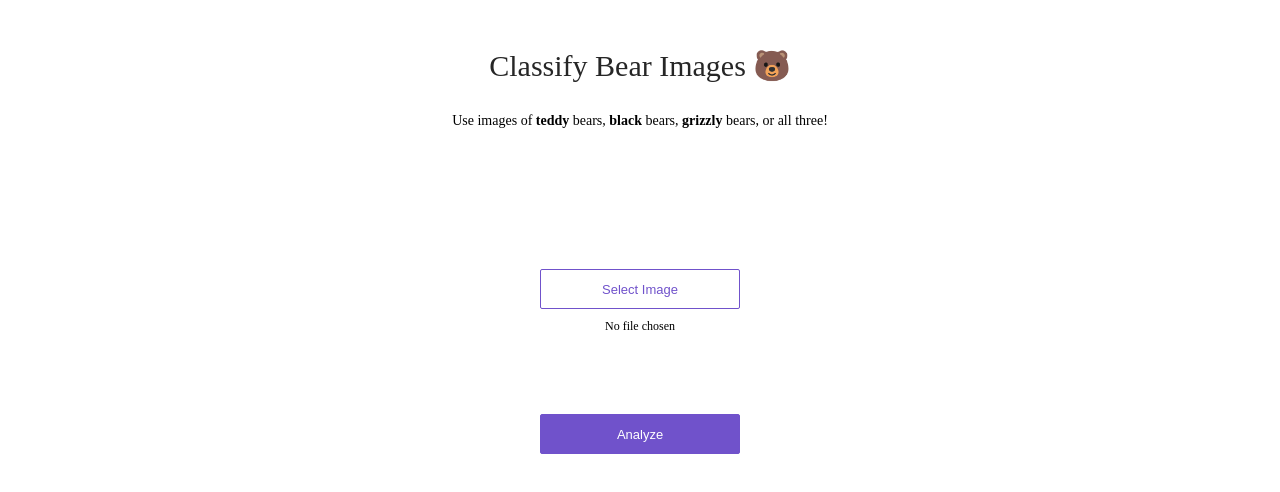
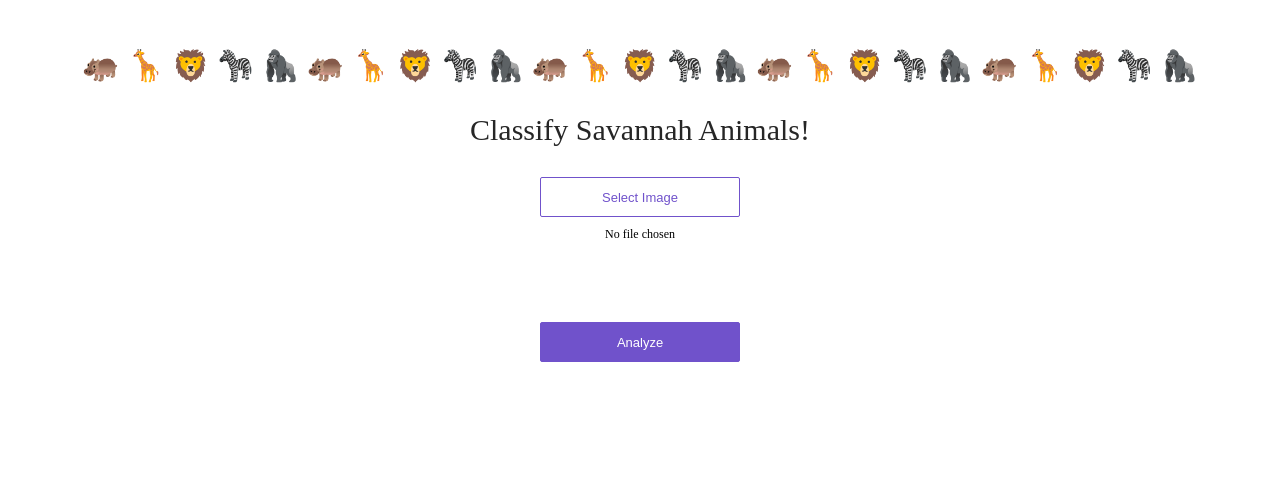
Before and after one commit to dewball345/savannahAnimalClassifier, a plain HTML site: page app/view/index.html in a window 1280 px wide. Drawn offline with Linux system fonts and the light colour scheme.

Commit message:
Update index.html

```diff
--- a/app/view/index.html
+++ b/app/view/index.html
@@ -7,10 +7,12 @@
 <body>
 <div>
   <div class='center'>
-    <div class='title'>Classify Bear Images 🐻</div>
-    <p>
-      Use images of <strong>teddy</strong> bears, <strong>black</strong> bears, <strong>grizzly</strong> bears, or
-      all three!
+    <div class = 'title'> 🦛 🦒 🦁 🦓 🦍 🦛 🦒 🦁 🦓 🦍 🦛 🦒 🦁 🦓 🦍 🦛 🦒 🦁 🦓 🦍 🦛 🦒 🦁 🦓 🦍</div>
+    <div class='title'>Classify Savannah Animals!</div>
+    <p style = 'font-family:Arial;">
+      Use images of <strong>Hippos</strong>, <strong>Elephants</strong>,
+      <strong>Gorrilas</strong>, <strong>Lions</strong> or <strong>Zebras</strong>,
+      OR ALL THREE!
     </p>
     <div class='content'>
       <div class='no-display'>
```
